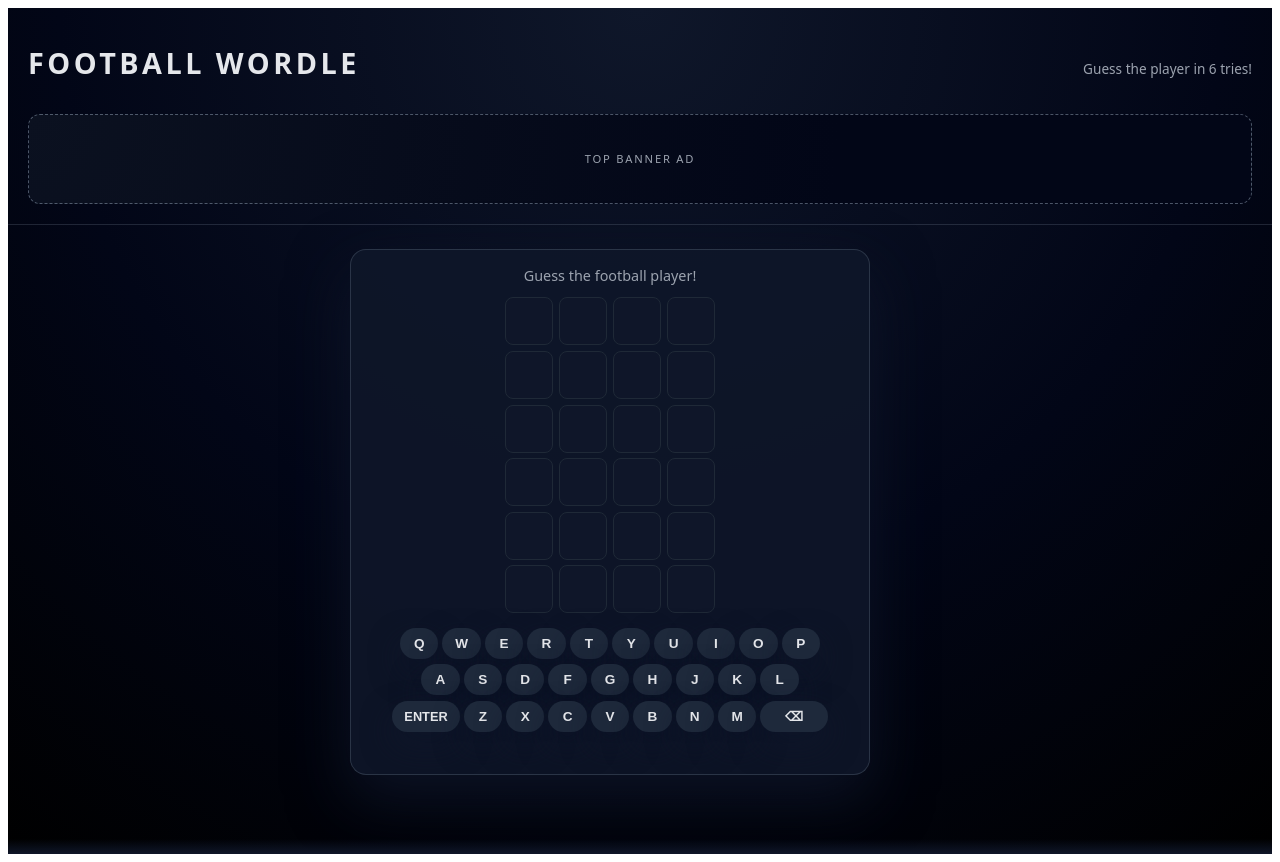
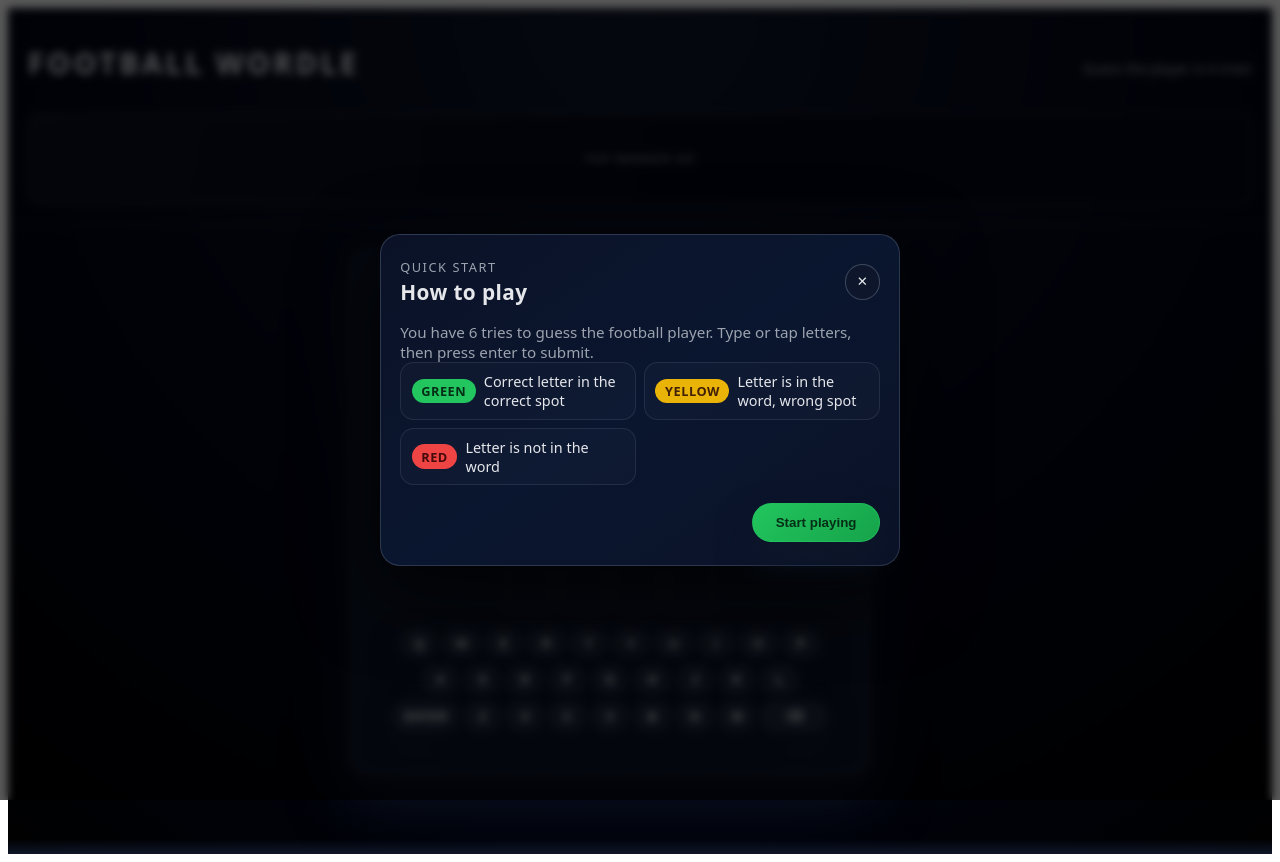
Before and after one commit to martinmazas/football-wordle, a React (Vite) app: page / in a window 1280 px wide. Built offline with nearby package versions, Linux system fonts and the light colour scheme.

Commit message:
Intro added

```diff
--- a/src/FootballWordle.css
+++ b/src/FootballWordle.css
@@ -107,6 +107,85 @@
   font-size: 0.9rem;
   color: var(--fw-text-muted);
   margin-bottom: 0.75rem;
+}
+
+.fw-intro-card {
+  width: 100%;
+  background: rgba(15, 23, 42, 0.85);
+  border: 1px solid rgba(148, 163, 184, 0.25);
+  border-radius: 1rem;
+  padding: 0.9rem 1rem;
+  margin-bottom: 0.75rem;
+  box-shadow: 0 18px 40px rgba(0, 0, 0, 0.35);
+}
+
+.fw-intro-row {
+  display: flex;
+  align-items: flex-start;
+  gap: 0.65rem;
+  margin-bottom: 0.65rem;
+}
+
+.fw-intro-icon {
+  font-size: 1.4rem;
+}
+
+.fw-intro-title {
+  margin: 0;
+  font-weight: 800;
+  letter-spacing: 0.02em;
+}
+
+.fw-intro-text {
+  margin: 0.15rem 0 0;
+  color: var(--fw-text-muted);
+  font-size: 0.95rem;
+}
+
+.fw-intro-steps {
+  display: grid;
+  grid-template-columns: repeat(auto-fit, minmax(180px, 1fr));
+  gap: 0.5rem;
+  margin-bottom: 0.75rem;
+}
+
+.fw-intro-step {
+  display: flex;
+  align-items: center;
+  gap: 0.5rem;
+  padding: 0.55rem 0.65rem;
+  border-radius: 0.85rem;
+  background: rgba(255, 255, 255, 0.02);
+  border: 1px solid rgba(148, 163, 184, 0.15);
+  font-size: 0.9rem;
+}
+
+.fw-intro-badge {
+  display: inline-flex;
+  align-items: center;
+  justify-content: center;
+  padding: 0.2rem 0.6rem;
+  border-radius: 999px;
+  background: var(--fw-correct);
+  color: #052e16;
+  font-weight: 800;
+  font-size: 0.8rem;
+  text-transform: uppercase;
+  letter-spacing: 0.04em;
+}
+
+.fw-intro-badge--yellow {
+  background: var(--fw-present);
+  color: #422006;
+}
+
+.fw-intro-badge--red {
+  background: var(--fw-absent);
+  color: #450a0a;
+}
+
+.fw-modal__content--intro {
+  width: min(520px, 92vw);
 }
 
 /* Board itself stays centered */
--- a/src/FootballWordle.tsx
+++ b/src/FootballWordle.tsx
@@ -43,6 +43,7 @@ const FootballWordle: React.FC = () => {
   const [gameStatus, setGameStatus] = useState<"playing" | "won" | "lost">(
     "playing"
   );
+  const [showIntro, setShowIntro] = useState(true);
   const [showStats, setShowStats] = useState(false);
   const [isMobile, setIsMobile] = useState(false);
   const mobileInputRef = useRef<HTMLInputElement | null>(null);
@@ -200,6 +201,7 @@ const FootballWordle: React.FC = () => {
 
   const handleKeyPress = useCallback(
     (key: string) => {
+      if (showIntro) return;
       if (gameStatus !== "playing") return;
 
       if (key === "ENTER") {
@@ -216,7 +218,7 @@ const FootballWordle: React.FC = () => {
         setCurrentGuess((prev) => prev + key);
       }
     },
-    [currentGuess.length, gameStatus, handleSubmitGuess]
+    [currentGuess.length, gameStatus, handleSubmitGuess, showIntro]
   );
 
   const handleMobileChange = (value: string) => {
@@ -305,6 +307,7 @@ const FootballWordle: React.FC = () => {
     setGuesses([]);
     setCurrentGuess("");
     setGameStatus("playing");
+    setShowIntro(false);
     setShowStats(false);
     if (isMobile) {
       mobileInputRef.current?.focus();
@@ -386,7 +389,7 @@ const FootballWordle: React.FC = () => {
           <Keyboard
             onKeyPress={handleKeyPress}
             keyStatuses={keyStatuses}
-            disabled={gameStatus !== "playing"}
+            disabled={gameStatus !== "playing" || showIntro}
           />
 
           <div className="fw-actions">
@@ -409,6 +412,58 @@ const FootballWordle: React.FC = () => {
       <footer className="fw-footer">
         {/* <AdSlot id="sticky-footer" label="Sticky footer ad" /> */}
       </footer>
+
+      {showIntro && (
+        <div className="fw-modal" role="dialog" aria-modal="true">
+          <div
+            className="fw-modal__backdrop"
+            onClick={() => setShowIntro(false)}
+          />
+          <div className="fw-modal__content fw-modal__content--intro">
+            <div className="fw-modal__header">
+              <div>
+                <p className="fw-modal__eyebrow">Quick start</p>
+                <h2 className="fw-modal__title">How to play</h2>
+              </div>
+              <button
+                className="fw-modal__close"
+                aria-label="Close intro"
+                onClick={() => setShowIntro(false)}
+              >
+                ✕
+              </button>
+            </div>
+
+            <p className="fw-intro-text">
+              You have 6 tries to guess the football player. Type or tap letters,
+              then press enter to submit.
+            </p>
+
+            <div className="fw-intro-steps">
+              <div className="fw-intro-step">
+                <span className="fw-intro-badge">Green</span>
+                <span>Correct letter in the correct spot</span>
+              </div>
+              <div className="fw-intro-step">
+                <span className="fw-intro-badge fw-intro-badge--yellow">
+                  Yellow
+                </span>
+                <span>Letter is in the word, wrong spot</span>
+              </div>
+              <div className="fw-intro-step">
+                <span className="fw-intro-badge fw-intro-badge--red">Red</span>
+                <span>Letter is not in the word</span>
+              </div>
+            </div>
+
+            <div className="fw-modal__actions">
+              <button className="fw-button" onClick={() => setShowIntro(false)}>
+                Start playing
+              </button>
+            </div>
+          </div>
+        </div>
+      )}
 
       {showStats && (
         <div className="fw-modal" role="dialog" aria-modal="true">
```
